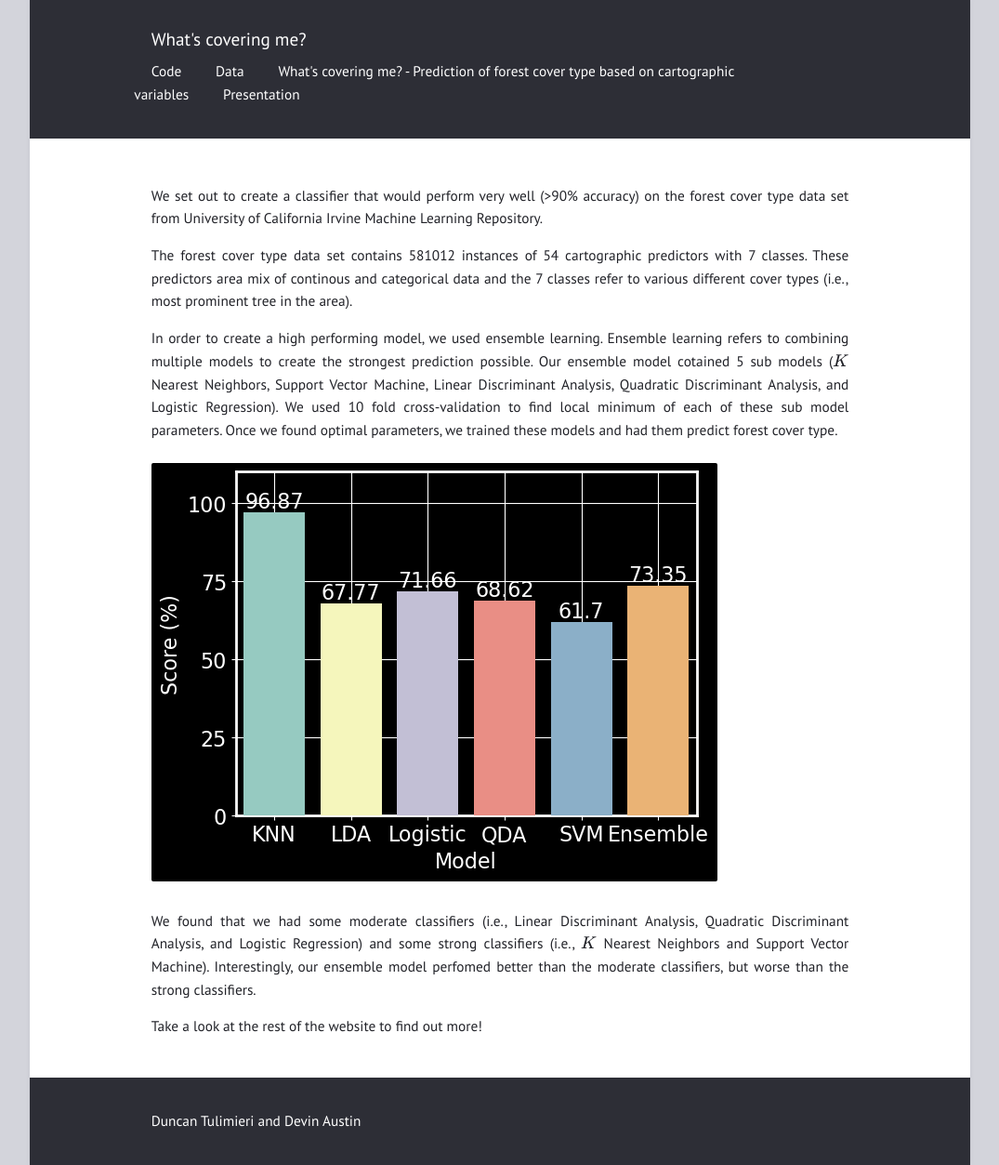
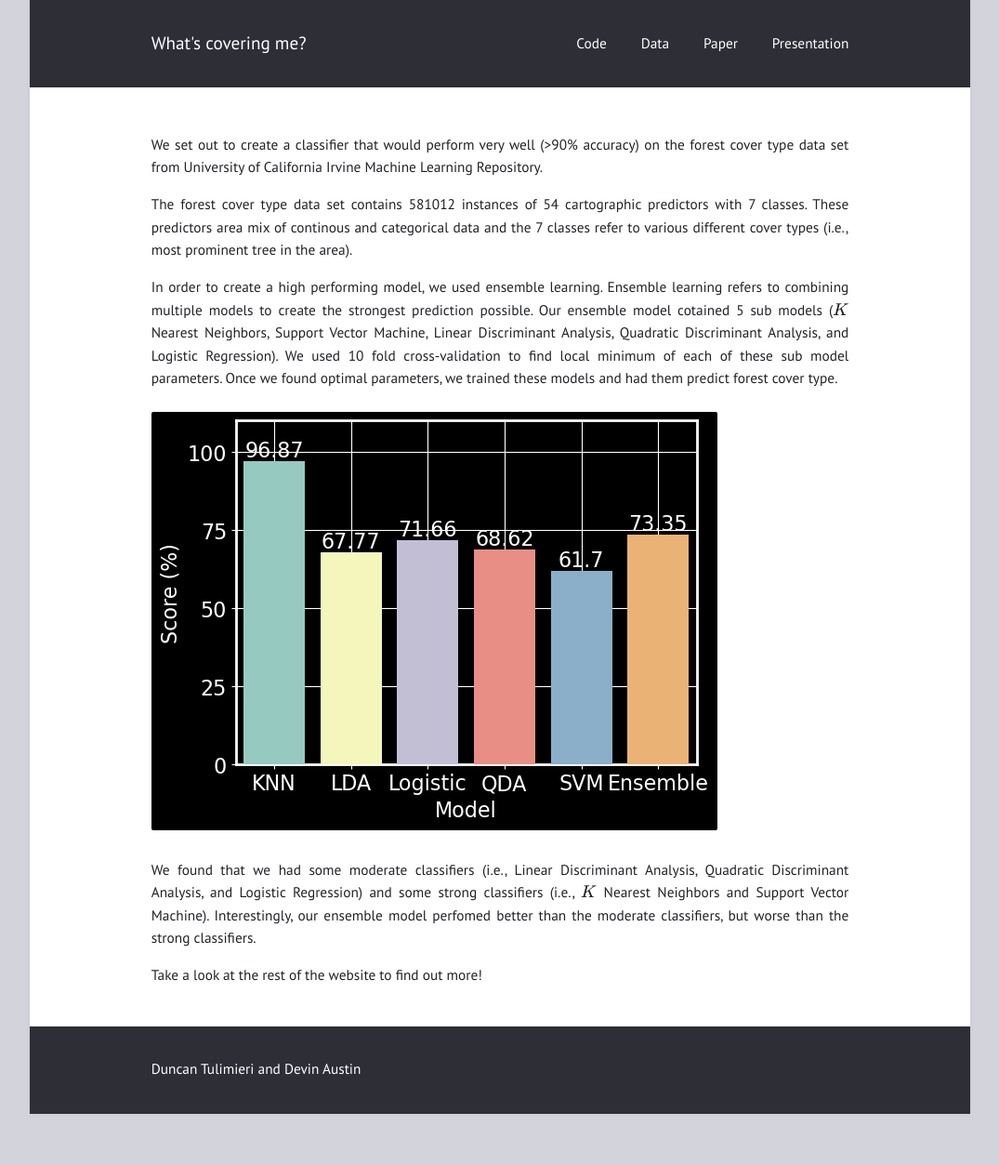
Before and after one commit to tulimid1/what-is-covering-me, a Jekyll site: the page built from index.md, in a window 1280 px wide. Shown: the whole page at 93% size, without its empty margins (102-1177 px from the left). Built offline with Jekyll 4.4.1, drawn with Linux system fonts in a browser that asks for light colours; after the commit the page ends 1198 px from its top, so only the background shows below that; some of the changed lines change nothing that is shown.

Commit message:
Update _config.yml

```diff
--- a/_config.yml
+++ b/_config.yml
@@ -19,7 +19,7 @@ minimal: true             # use a dark header
 navigation:                # accepts {file, title, url, icon, sidebaricon}
   - {file: "code.md"}
   - {file: "data.md"}
-  - {file: "paper_full.html"}
+  - {file: "paper.md"}
   - {file: "presentation.md"}
 
 external:                  # shows a footer with social links - for available icons see fontawesome.com/icons
```
